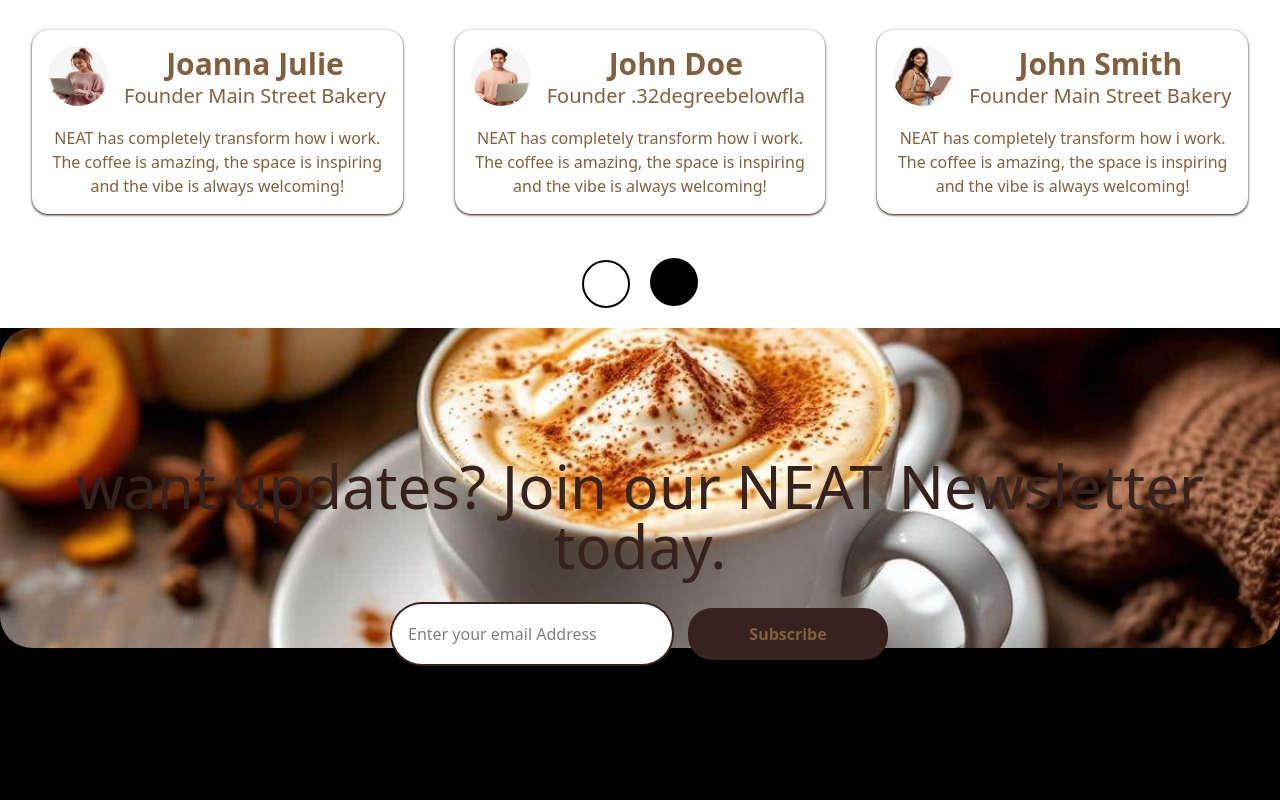
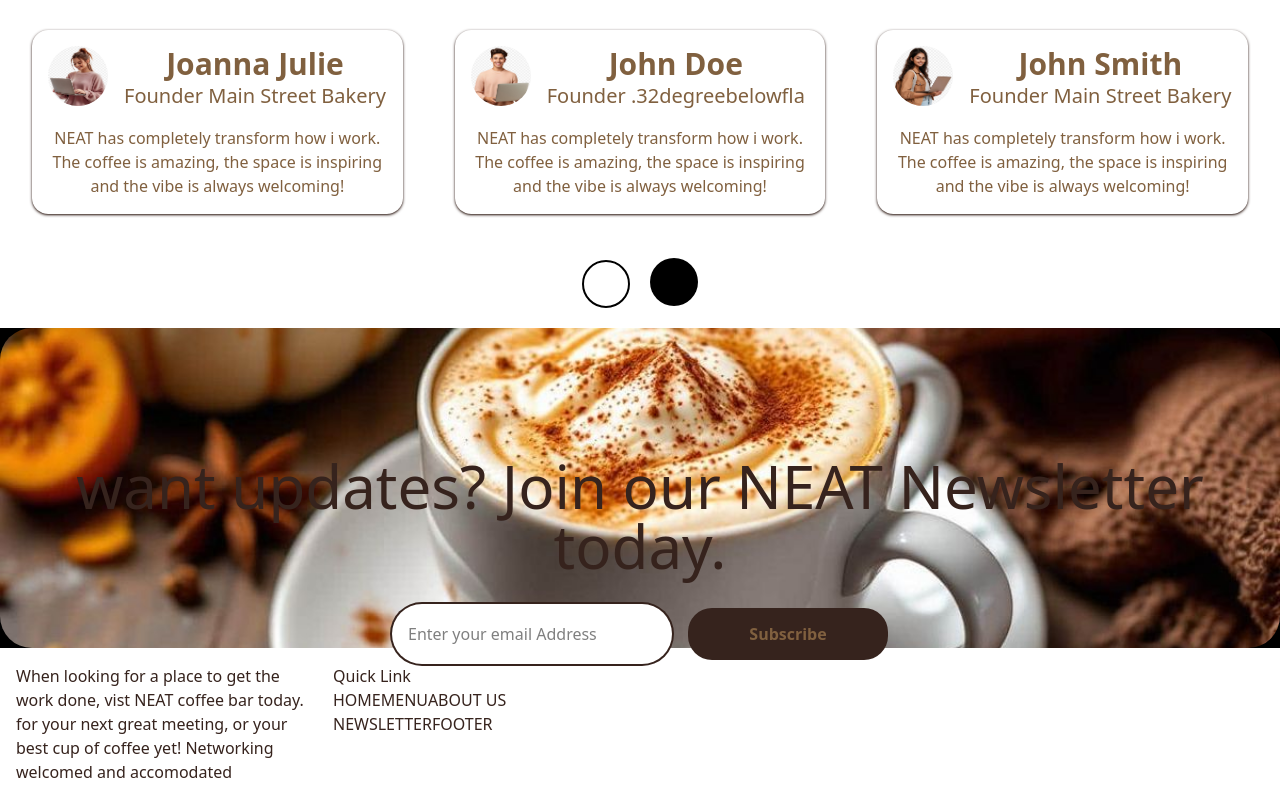
Before and after one commit to Developerfiyin/Finpay-project, a React (Vite) app: page / in a window 1280 px wide. Shown: the part 2886-3686 px from the top of the page. Before the commit the page ends 3558 px from the top, so only its background shows below. Built offline with nearby package versions, Linux system fonts and the light colour scheme.

Commit message:
Added section tag to the footer file

```diff
--- a/src/Components/Footer.jsx
+++ b/src/Components/Footer.jsx
@@ -2,7 +2,32 @@ import React from 'react'
 
 const Footer = () => {
   return (
-    <div>Footer</div>
+    <section className='py-4 px-4 bg-white text-[#36231d] '>
+      <div className='grid grid-cols-4 gap-5'>
+        <div>
+      <h3>When looking for a place to get the work done, vist NEAT coffee bar today.
+        for your next great meeting, or your best cup of coffee yet! Networking welcomed and accomodated
+       </h3>
+        </div>
+
+        {/*QUICK LINKS FOR FOOTR SECTION */} <div className=''>
+           <h3>Quick Link</h3>
+           <div>
+
+           </div>
+         <a href="#home">HOME</a>
+         <a href="#menu">MENU</a>
+         <a href="#about">ABOUT US </a>
+         <a href="#newsletter">NEWSLETTER</a>
+         <a href="#footer">FOOTER</a>
+        </div>
+
+
+
+      </div>
+
+
+      </section>
   )
 }
 
```
